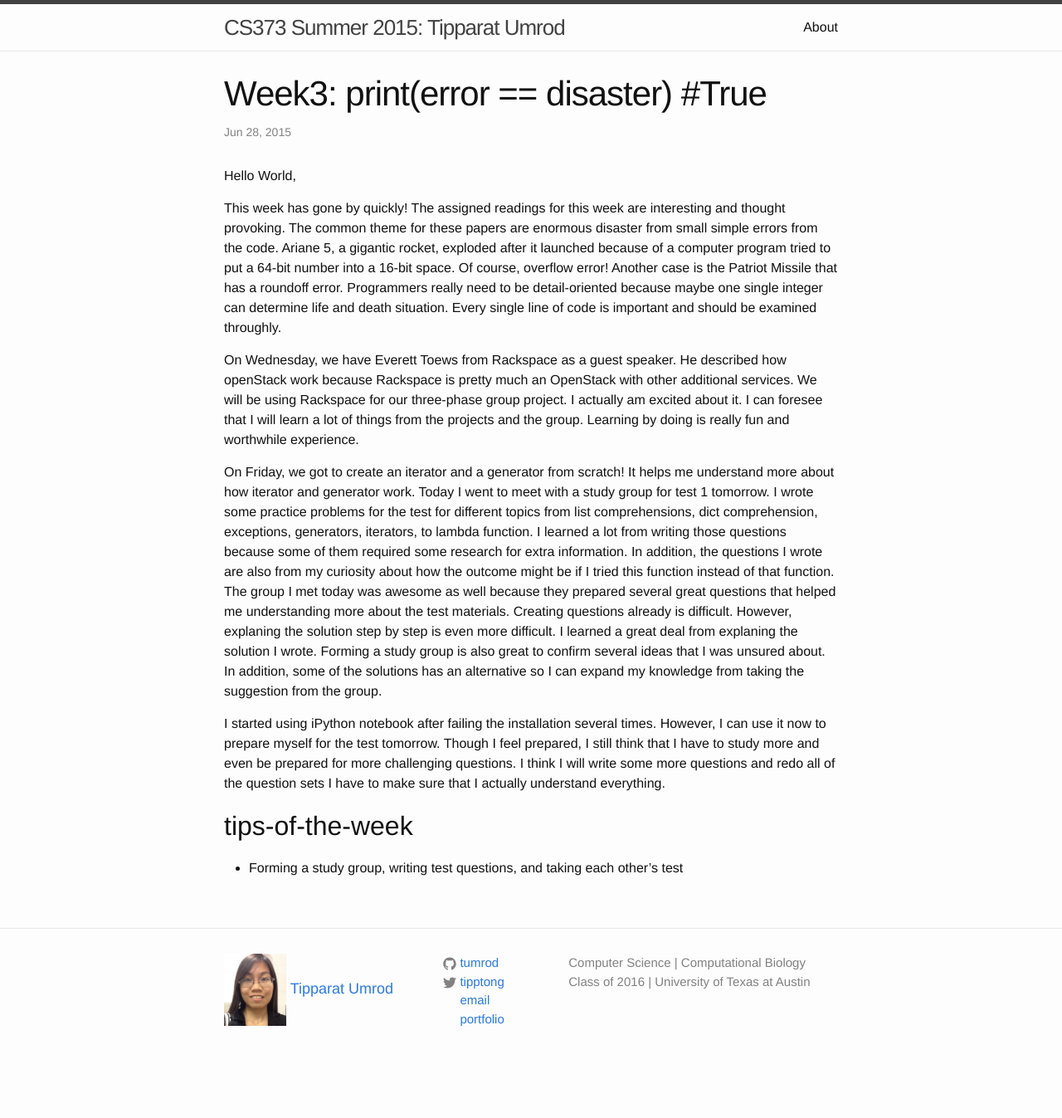
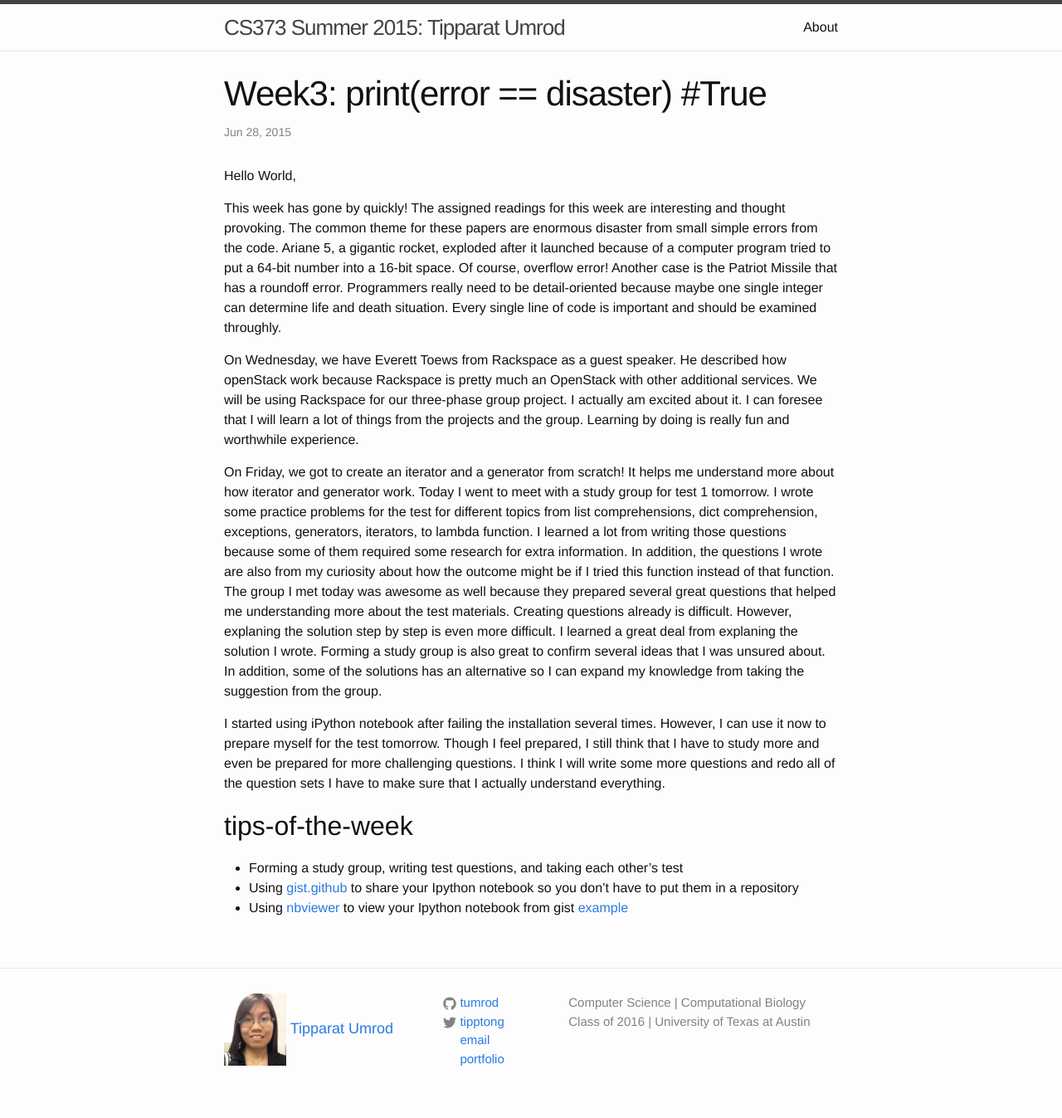
Before and after one commit to tumrod/blog, a Jekyll site: the page built from _posts/2015-06-28-week-3.markdown, in a window 1280 px wide. Shown: the whole page at 83% size. Built offline with Jekyll 4.4.1, drawn with Linux system fonts in a browser that asks for light colours; before the commit the page ends 1299 px from its top, so only the background shows below that.

Commit message:
week 3 and tips

```diff
--- a/_posts/2015-06-28-week-3.markdown
+++ b/_posts/2015-06-28-week-3.markdown
@@ -17,3 +17,9 @@ I started using iPython notebook after failing the installation several times. H
 ##tips-of-the-week
 
 * Forming a study group, writing test questions, and taking each other's test
+* Using [gist.github][gist] to share your Ipython notebook so you don't have to put them in a repository
+* Using [nbviewer][nb] to view your Ipython notebook from gist [example][ex]
+
+[gist]: https://gist.github.com/
+[nb]: http://nbviewer.ipython.org/
+[ex]: http://nbviewer.ipython.org/gist/tumrod/6202e7c5aece38d62272/q1_dict.ipynb
```
